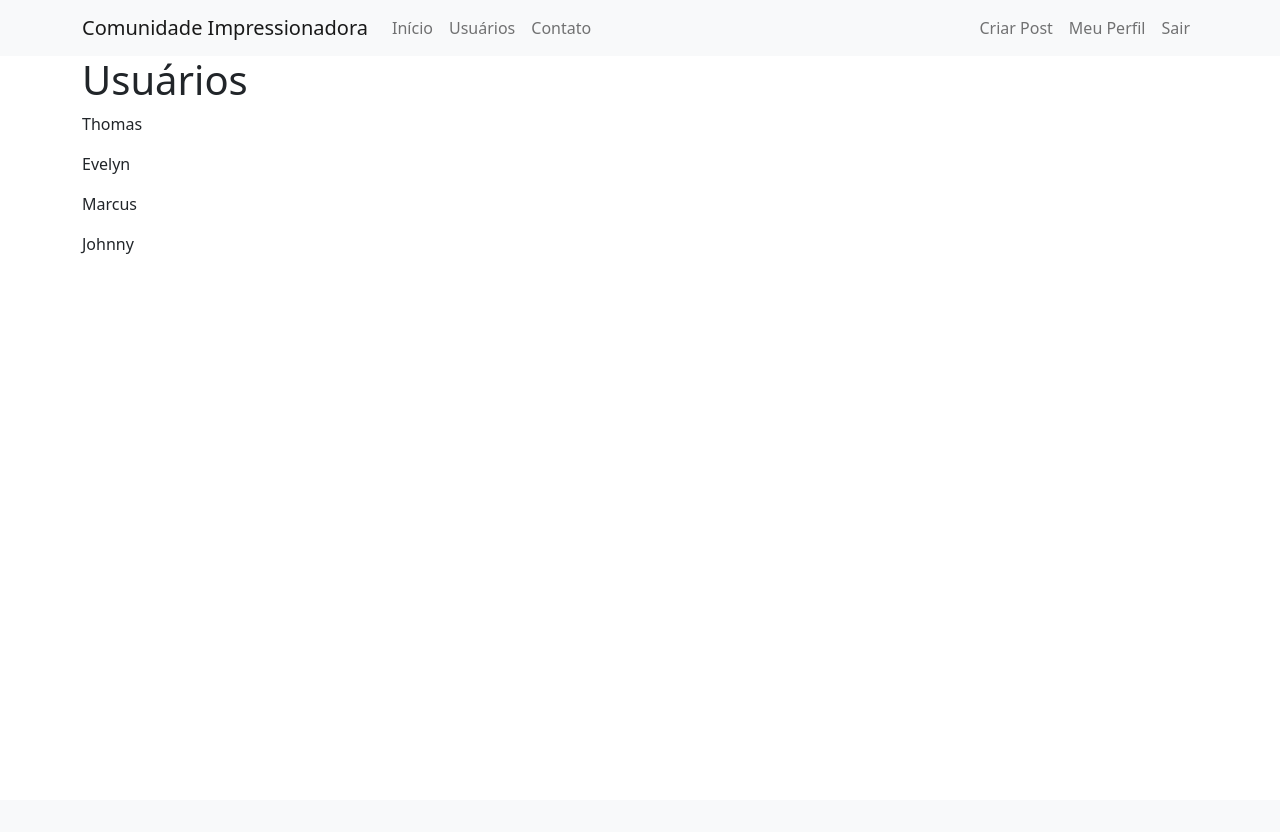
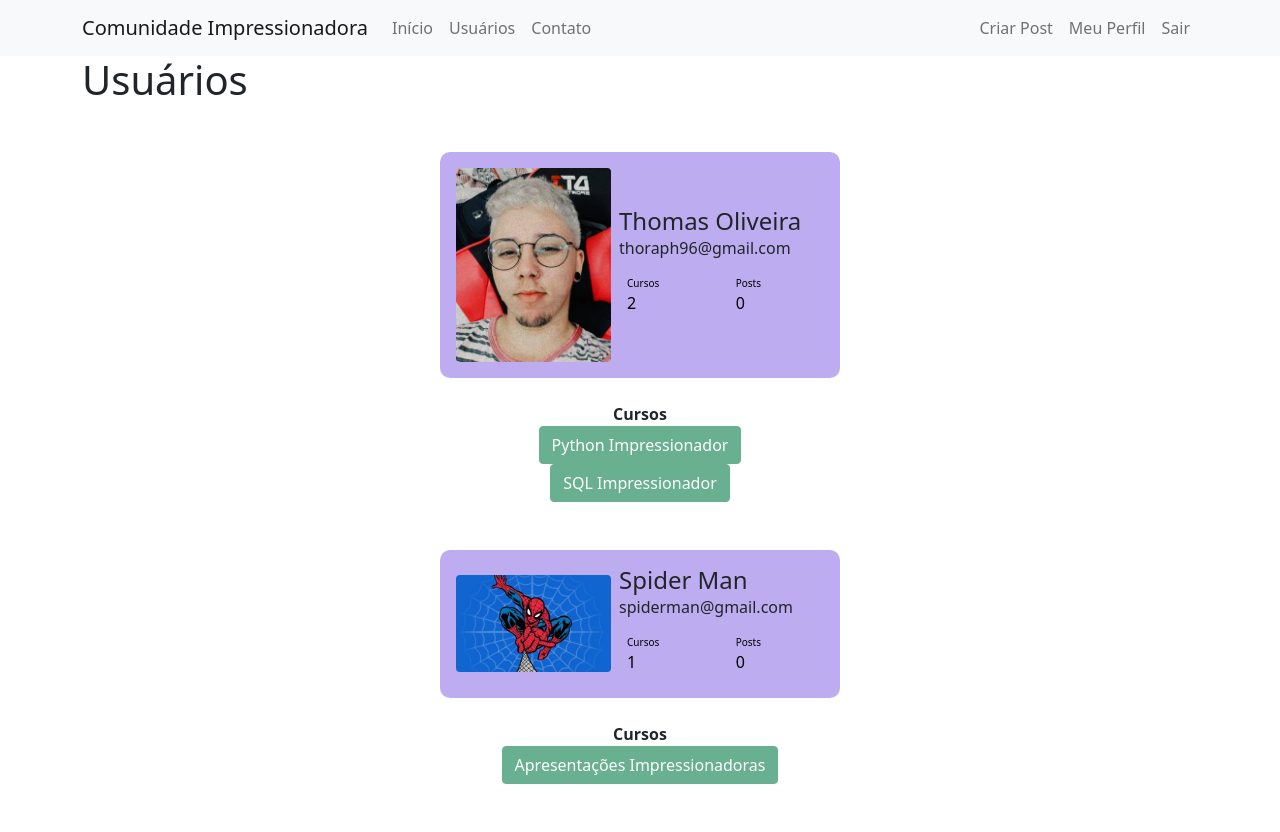
Before and after one commit to thomasraphael96/Curso-Site-Flask, a Flask app: page /usuarios in a window 1280 px wide. Before the commit the page ends 254 px from the top, so only its background shows below. Run offline with Flask 2, Linux system fonts and the light colour scheme; a user stored in the database is signed in; data comes from the database, SQL or seed files in the repository; both versions use the stored data as it was after the commit.

Commit message:
Update aula 43
43. Preenchendo a Lista de Usuários do banco de dados

```diff
--- a/comunidadeimpressionadora/routes.py
+++ b/comunidadeimpressionadora/routes.py
@@ -6,9 +6,6 @@ from flask_login import login_user, logout_user, current_user, login_required
 import secrets
 import os
 from PIL import Image
-
-
-lista_usuarios = ['Thomas','Evelyn','Marcus','Johnny']
 
 # decorator é uma função que começa com um @
 # e sempre vem antes de uma função para atribuir uma nova funcionalidade à ela
@@ -24,6 +21,7 @@ def contato():
 @app.route('/usuarios')
 @login_required
 def usuarios():
+    lista_usuarios = Usuario.query.all()
     return render_template('usuarios.html', lista_usuarios=lista_usuarios)
 
 # liberar o método POST para ser possível enviar informações para o site (utilizado nos forms). Ele vem bloqueado por segurança
--- a/comunidadeimpressionadora/templates/home.html
+++ b/comunidadeimpressionadora/templates/home.html
@@ -10,7 +10,7 @@
         <div class="row border mt-4 p-3 meupost">
             <div class="col col-3">
                 <div class="image pe-2">
-                    <img src="{{  }}" class="rounded" width="155" >
+                    <img src="{{ post.autor.foto_perfil }}" class="rounded" width="155" >
                 </div>
             </div>
             <div class="col col-9">
--- a/comunidadeimpressionadora/templates/usuarios.html
+++ b/comunidadeimpressionadora/templates/usuarios.html
@@ -6,12 +6,63 @@
         <h1>Usuários</h1>
 
         {% for usuario in lista_usuarios %}
-            <p>{{usuario}}</p>
+        <div class="container mt-5 d-flex justify-content-center">
+
+            <div class="card p-3">
+
+                <div class="d-flex align-items-center">
+
+                <div class="image pe-2">
+                <img src="{{url_for('static', filename='fotos_perfil/{}'.format(usuario.foto_perfil)) }}" class="rounded" width="155" >
+                </div>
+
+                <div class="ml-3 w-100">
+
+                   <h4 class="mb-0 mt-0">{{ usuario.username }}</h4>
+                   <span>{{ usuario.email }}</span>
+
+                   <div class="p-2 mt-2 bg-primary d-flex rounded text-white stats">
+
+                        <div class="d-flex flex-column">
+                            {% if 'Não Informado' in usuario.cursos %}
+                            <span class="articles">Cursos</span>
+                            <span class="number1">0</span>
+                            {% else %}
+                            <span class="articles">Cursos</span>
+                            <span class="number1">{{ usuario.cursos.count(';') + 1}}</span>
+                            {% endif%}
+
+                        </div>
+
+                        <div class="d-flex flex-column">
+
+                            <span class="rating">Posts</span>
+                            <span class="number3">0</span>
+
+                        </div>
+
+                   </div>
+
+                </div>
+
+                </div>
+
+            </div>
+
+         </div>
+
+         <div class="row justify-content-center mt-4">
+            <div class="col col-4" style="text-align: center">
+                <strong> Cursos </strong><br>
+                {% for curso in usuario.cursos.split(';') %}
+                    <button type="button" class="btn btn-success" disabled>{{curso}}</button>
+                {% endfor %}
+            </div>
+         </div>
         {% endfor %}
 
     </div>
 
-
-
+<div class="row mt-5"></div>
 
 {% endblock %}
```
Also changed, not shown: comunidadeimpressionadora/static/fotos_perfil/2ec4b364ed344582d.jpg (added), instance/comunidade.db.
